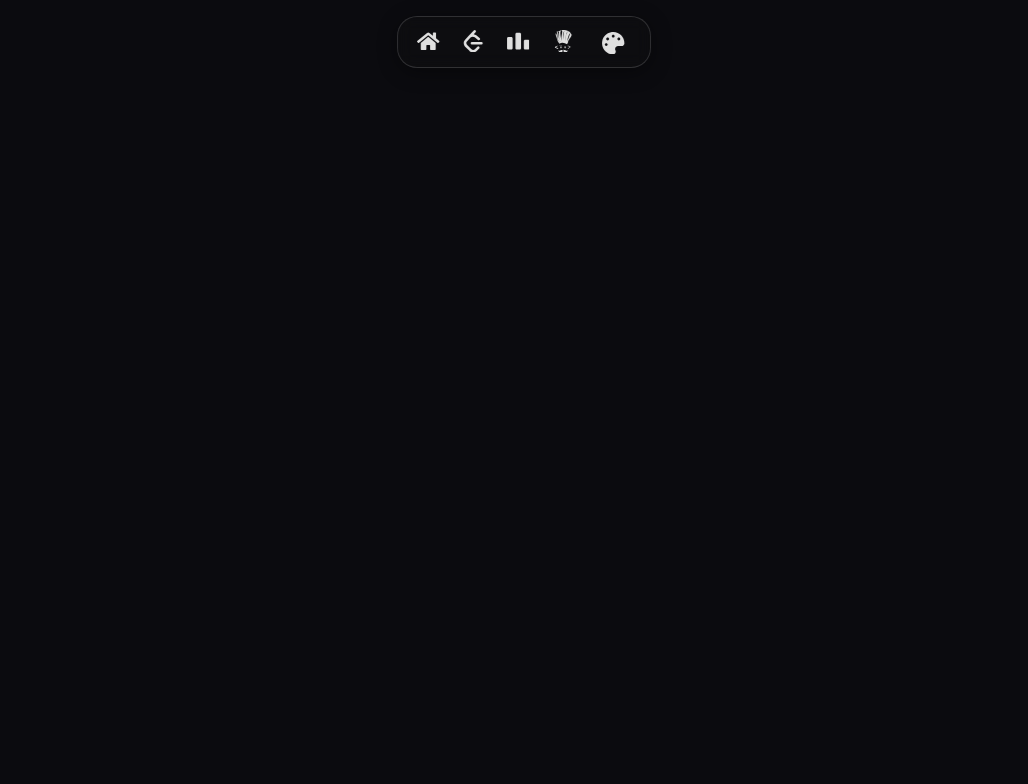
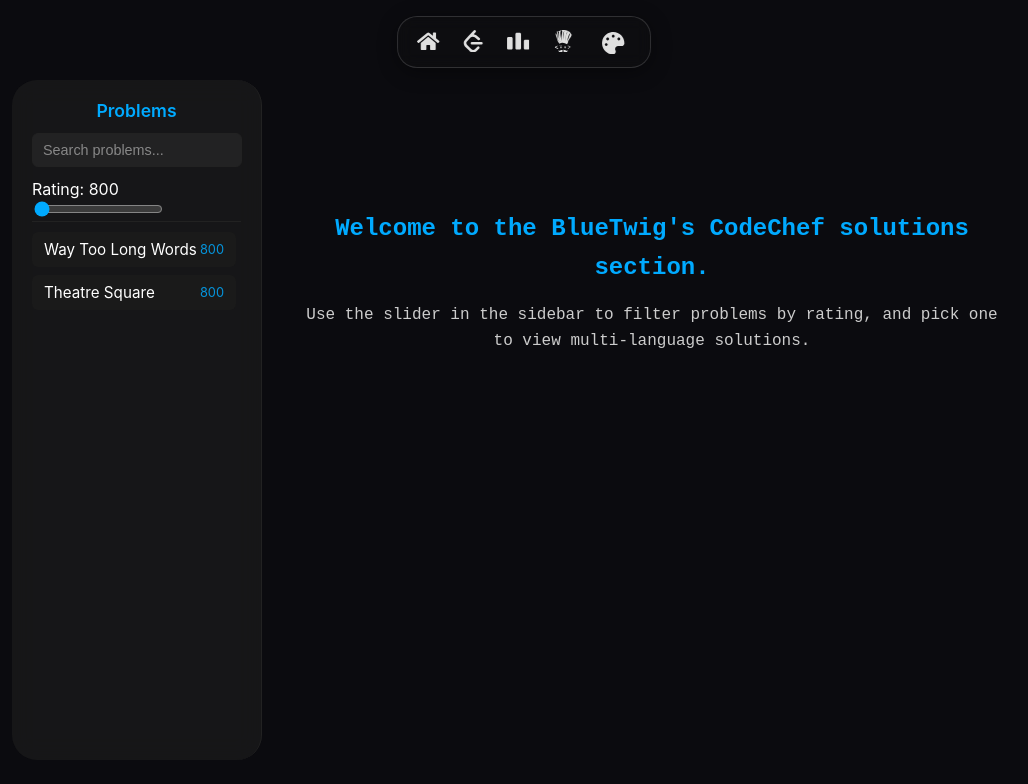
Before and after one commit to JayArindamMaity/bluetwig, a React (Vite) app in the folder frontend/: page /codechef in a window 1280 px wide. Before the commit this address had no page. Shown: the top 784 px of the page, without its empty margins (116-1144 px from the left). Built offline with nearby package versions, Linux system fonts and the light colour scheme.

Commit message:
few more work being done

```diff
--- a/frontend/src/App.tsx
+++ b/frontend/src/App.tsx
@@ -5,6 +5,7 @@
 // import Footer from "./components/footer/footer";
 import { BrowserRouter as Router, Routes, Route } from "react-router-dom";
 import Codeforces from "./pages/codeforces/codeforces";
+import CodeChef from "./pages/codechef/codechef";
 
 function App() {
   return (
@@ -17,6 +18,7 @@
             <Route path="/" element={<Home />} />
             <Route path="/leetcode" element={<Leetcode />} />
             <Route path="/codeforces" element={<Codeforces />} />
+            <Route path="/codechef" element={<CodeChef />} />
 
           </Routes>
         </div>
--- /dev/null
+++ b/frontend/src/data/codechef/800.ts
@@ -0,0 +1,42 @@
+import type { CFQuestionType } from "../../pages/codechef/codechef";
+
+export const eightHundredQuestions: CFQuestionType[] = [
+  {
+      id: 1,
+      title: "Way Too Long Words",
+      link: "https://codechef.com/problemset/problem/71/A",
+      tags: ["Strings", "Implementation"],
+      rating: 800,
+      solutions: {
+          C: `#include <stdio.h>
+int main() {
+    int n;
+    scanf("%d", &n);
+    while (n--) {
+        char s[101];
+        scanf("%s", s);
+        int len = strlen(s);
+        if (len > 10)
+            printf("%c%d%c\\n", s[0], len - 2, s[len - 1]);
+        else
+            printf("%s\\n", s);
+    }
+    return 0;
+}`,
+          Python: `for _ in range(int(input())):
+    s = input()
+    print(s if len(s) <= 10 else f"{s[0]}{len(s)-2}{s[-1]}")`,
+      },
+  },
+  {
+      id: 2,
+      title: "Theatre Square",
+      link: "https://codechef.com/problemset/problem/1/A",
+      tags: ["Math", "Implementation"],
+      rating: 800,
+      solutions: {
+          Python: `n, m, a = map(int, input().split())
+print(-(-n//a) * -(-m//a))`,
+      },
+  },
+];
--- a/frontend/src/pages/codechef/codechef.css
+++ b/frontend/src/pages/codechef/codechef.css
@@ -0,0 +1,220 @@
+/* ===============================
+   Codechef Page Styling
+   =============================== */
+
+/* ===============================
+   Main Layout
+   =============================== */
+
+.codechef-container {
+    display: flex;
+    height: 100vh;
+    overflow: hidden;
+    background-color: var(--bg-color);
+    color: var(--text-color);
+    font-family: var(--font-family);
+}
+
+/* ===============================
+   Main Content Area
+   =============================== */
+
+.codechef-main {
+    flex: 1;
+    padding: 30px;
+    overflow-y: auto;
+    margin-left: 20vw;
+    /* match CFLeftbar width */
+    transition: margin 0.3s ease;
+    font-family: 'Fira Code', monospace;
+}
+
+/* Scrollbar */
+.codechef-main::-webkit-scrollbar {
+    width: 8px;
+}
+
+.codechef-main::-webkit-scrollbar-thumb {
+    background-color: var(--border-color);
+    border-radius: 4px;
+}
+
+.codechef-main::-webkit-scrollbar-track {
+    background: transparent;
+}
+
+/* ===============================
+   Greeting Section
+   =============================== */
+
+.codechef-greeting {
+    text-align: center;
+    margin-top: 15%;
+    color: var(--accent-color);
+    line-height: 1.6;
+}
+
+/* ===============================
+   Question Display
+   =============================== */
+
+.codechef-question h1 {
+    color: var(--accent-color);
+    margin-bottom: 8px;
+    font-size: 1.9rem;
+    font-weight: 700;
+}
+
+.codechef-question a {
+    color: var(--accent-color);
+    text-decoration: underline;
+    margin-bottom: 15px;
+    display: inline-block;
+    font-weight: 500;
+}
+
+.codechef-tags {
+    margin: 10px 0;
+    display: flex;
+    flex-wrap: wrap;
+    gap: 8px;
+}
+
+.codechef-tag {
+    border: 1px solid var(--accent-color);
+    padding: 4px 10px;
+    border-radius: 6px;
+    font-size: 0.85rem;
+    color: var(--accent-color);
+    background-color: rgba(255, 255, 255, 0.05);
+    transition: all 0.2s ease;
+}
+
+.codechef-tag:hover {
+    background-color: var(--accent-color);
+    color: var(--bg-color);
+}
+
+.codechef-rating {
+    font-weight: 600;
+    margin: 12px 0 20px;
+    font-size: 1rem;
+    color: var(--accent-color);
+}
+
+/* ===============================
+   Code Box
+   =============================== */
+
+.codechef-codebox {
+    background-color: rgba(25, 25, 25, 0.9);
+    border: 1px solid var(--border-color);
+    border-radius: 10px;
+    padding: 15px 15px 40px 15px;
+    margin-bottom: 25px;
+    position: relative;
+    overflow-x: auto;
+    box-shadow: 0 4px 12px rgba(0, 0, 0, 0.4);
+}
+
+.copy-btn {
+    position: absolute;
+    top: 8px;
+    right: 10px;
+    background: var(--accent-color);
+    color: #000;
+    border: none;
+    padding: 5px 10px;
+    border-radius: 6px;
+    cursor: pointer;
+    font-weight: 600;
+    transition: transform 0.2s, filter 0.2s;
+}
+
+.copy-btn:hover {
+    transform: scale(1.05);
+    filter: brightness(1.2);
+}
+
+pre code {
+    display: block;
+    font-family: var(--font-family);
+    font-size: 0.92rem;
+    white-space: pre-wrap;
+    word-break: break-word;
+    color: #ddd;
+}
+
+.codechef-question h3 {
+    margin-bottom: 6px;
+    color: var(--accent-color);
+    font-size: 1.1rem;
+    font-weight: 600;
+}
+
+/* ===============================
+   Rating Filter (INSIDE PROBLEMS BOX)
+   =============================== */
+
+.rating-filter {
+    background-color: var(--box-bg);
+    border: 1px solid var(--border-color);
+    border-radius: 8px;
+    padding: 15px 20px;
+    margin-bottom: 25px;
+    display: flex;
+    flex-direction: column;
+    align-items: flex-start;
+    box-shadow: 0 2px 10px rgba(0, 0, 0, 0.4);
+}
+
+.rating-filter label {
+    color: var(--accent-color);
+    font-weight: 600;
+    margin-bottom: 10px;
+    font-size: 0.95rem;
+}
+
+.rating-filter input[type="range"] {
+    width: 100%;
+    cursor: pointer;
+    appearance: none;
+    height: 5px;
+    border-radius: 3px;
+    background: linear-gradient(90deg,
+            var(--accent-color) 0%,
+            var(--accent-color) 50%,
+            #444 50%,
+            #444 100%);
+    outline: none;
+    transition: background 0.3s;
+}
+
+.rating-filter input[type="range"]::-webkit-slider-thumb {
+    appearance: none;
+    width: 15px;
+    height: 15px;
+    border-radius: 50%;
+    background: var(--accent-color);
+    cursor: pointer;
+}
+
+/* Update gradient dynamically when hovered (visual feedback) */
+.rating-filter input[type="range"]:hover {
+    filter: brightness(1.2);
+}
+
+/* ===============================
+   Responsive Design
+   =============================== */
+
+@media (max-width: 900px) {
+    .codechef-container {
+        flex-direction: column;
+    }
+
+    .codechef-main {
+        margin-left: 0;
+        padding: 20px;
+    }
+}
--- a/frontend/src/pages/codechef/codechef.tsx
+++ b/frontend/src/pages/codechef/codechef.tsx
@@ -0,0 +1,84 @@
+import React, { useEffect, useState } from "react";
+import "../../pages/codechef/codechef.css";
+import CFLeftbar from "../../components/cfleft/cfleft";
+import { eightHundredQuestions } from "../../data/codechef/800";
+import './codechef.css'
+
+export interface CFQuestionType {
+  id: number;
+  title: string;
+  link: string;
+  tags: string[];
+  rating: number;
+  solutions: Record<string, string>;
+}
+
+const CodeChef: React.FC = () => {
+  const allQuestions: CFQuestionType[] = [
+    ...eightHundredQuestions,
+    // ...nineHundredQuestions,
+    // ...thousandQuestions,
+  ].sort((a, b) => a.id - b.id);
+
+  const [questions, setQuestions] = useState<CFQuestionType[]>(allQuestions);
+  const [selectedQuestion, setSelectedQuestion] = useState<CFQuestionType | null>(null);
+  const [maxRating, setMaxRating] = useState<number>(800);
+
+  useEffect(() => {
+    const filtered = allQuestions.filter(q => q.rating <= maxRating);
+    setQuestions(filtered);
+  }, [maxRating]);
+
+  return (
+    <div className="codechef-container">
+      <CFLeftbar
+        questions={questions}
+        onSelectQuestion={(id) =>
+          setSelectedQuestion(questions.find((q) => q.id === id) || null)
+        }
+        selectedId={selectedQuestion?.id || null}
+        maxRating={maxRating}
+        setMaxRating={setMaxRating}
+      />
+
+      <div className="codechef-main">
+        {!selectedQuestion ? (
+          <div className="codechef-greeting">
+            <h2>Welcome to the BlueTwig's CodeChef solutions section.</h2>
+            <p>Use the slider in the sidebar to filter problems by rating, and pick one to view multi-language solutions.</p>
+          </div>
+        ) : (
+          <div className="codechef-question">
+            <h1>{selectedQuestion.title}</h1>
+            <a href={selectedQuestion.link} target="_blank" rel="noopener noreferrer">
+              View on Codeforces
+            </a>
+            <div className="codechef-tags">
+              {selectedQuestion.tags.map((tag) => (
+                <span key={tag} className="codechef-tag">{tag}</span>
+              ))}
+            </div>
+            <p className="codechef-rating">Rating: {selectedQuestion.rating}</p>
+
+            {Object.entries(selectedQuestion.solutions).map(([lang, code]) => (
+              <div key={lang}>
+                <h3>{lang}</h3>
+                <div className="codechef-codebox">
+                  <button
+                    className="copy-btn"
+                    onClick={() => navigator.clipboard.writeText(code)}
+                  >
+                    Copy
+                  </button>
+                  <pre><code>{code}</code></pre>
+                </div>
+              </div>
+            ))}
+          </div>
+        )}
+      </div>
+    </div>
+  );
+};
+
+export default CodeChef;
--- a/frontend/src/pages/codeforces/codeforces.tsx
+++ b/frontend/src/pages/codeforces/codeforces.tsx
@@ -24,7 +24,7 @@
 
   const [questions, setQuestions] = useState<CFQuestionType[]>(allQuestions);
   const [selectedQuestion, setSelectedQuestion] = useState<CFQuestionType | null>(null);
-  const [maxRating, setMaxRating] = useState<number>(1000);
+  const [maxRating, setMaxRating] = useState<number>(800);
 
   useEffect(() => {
     const filtered = allQuestions.filter(q => q.rating <= maxRating);
@@ -46,7 +46,7 @@
       <div className="codeforces-main">
         {!selectedQuestion ? (
           <div className="codeforces-greeting">
-            <h2>Welcome to the Codeforces Solutions Hub ⚡</h2>
+            <h2>Welcome to the BlueTwig's Codeforces solutions section.</h2>
             <p>Use the slider in the sidebar to filter problems by rating, and pick one to view multi-language solutions.</p>
           </div>
         ) : (
--- a/frontend/src/pages/leetcode/leetcode.css
+++ b/frontend/src/pages/leetcode/leetcode.css
@@ -13,7 +13,7 @@
   flex: 1;
   padding: 30px;
   overflow-y: auto;
-  margin-left: 15vw; /* match leftbar width */
+  margin-left: 20vw; /* match leftbar width */
   transition: margin 0.3s;
 }
 
--- a/frontend/src/pages/leetcode/leetcode.tsx
+++ b/frontend/src/pages/leetcode/leetcode.tsx
@@ -63,7 +63,7 @@
       <div className="leetcode-main">
         {!selectedQuestion ? (
           <div className="leetcode-greeting">
-            <h2>Welcome to the LeetCode Solutions Hub 🚀</h2>
+            <h2>Welcome to BlueTwig's Leetcode solutions section.</h2>
             <p>Select a problem from the sidebar to view solutions in multiple languages.</p>
           </div>
         ) : (
```
Also changed, not shown: frontend/src/pages/codeforces/codeforces.css (+12 -8 lines).
